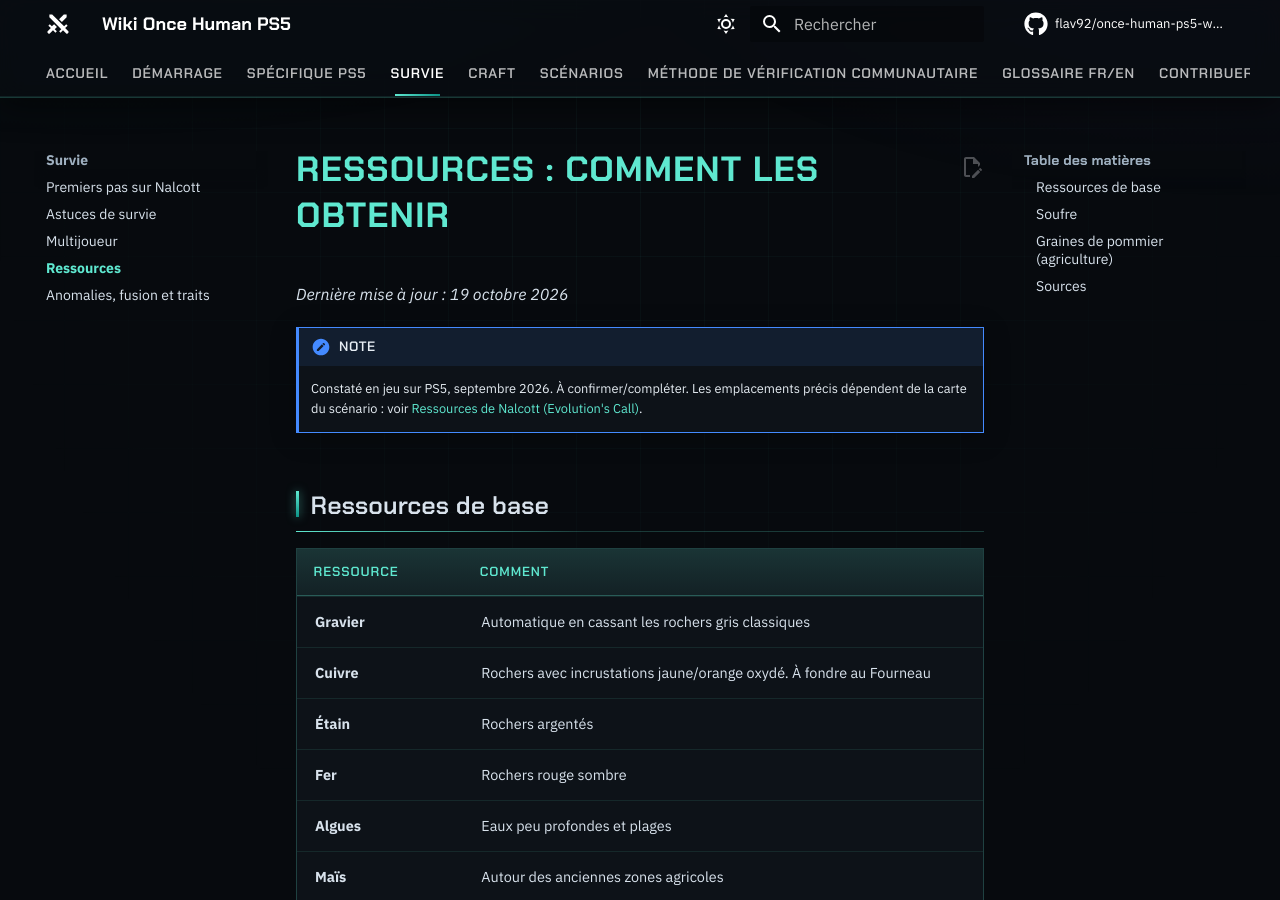
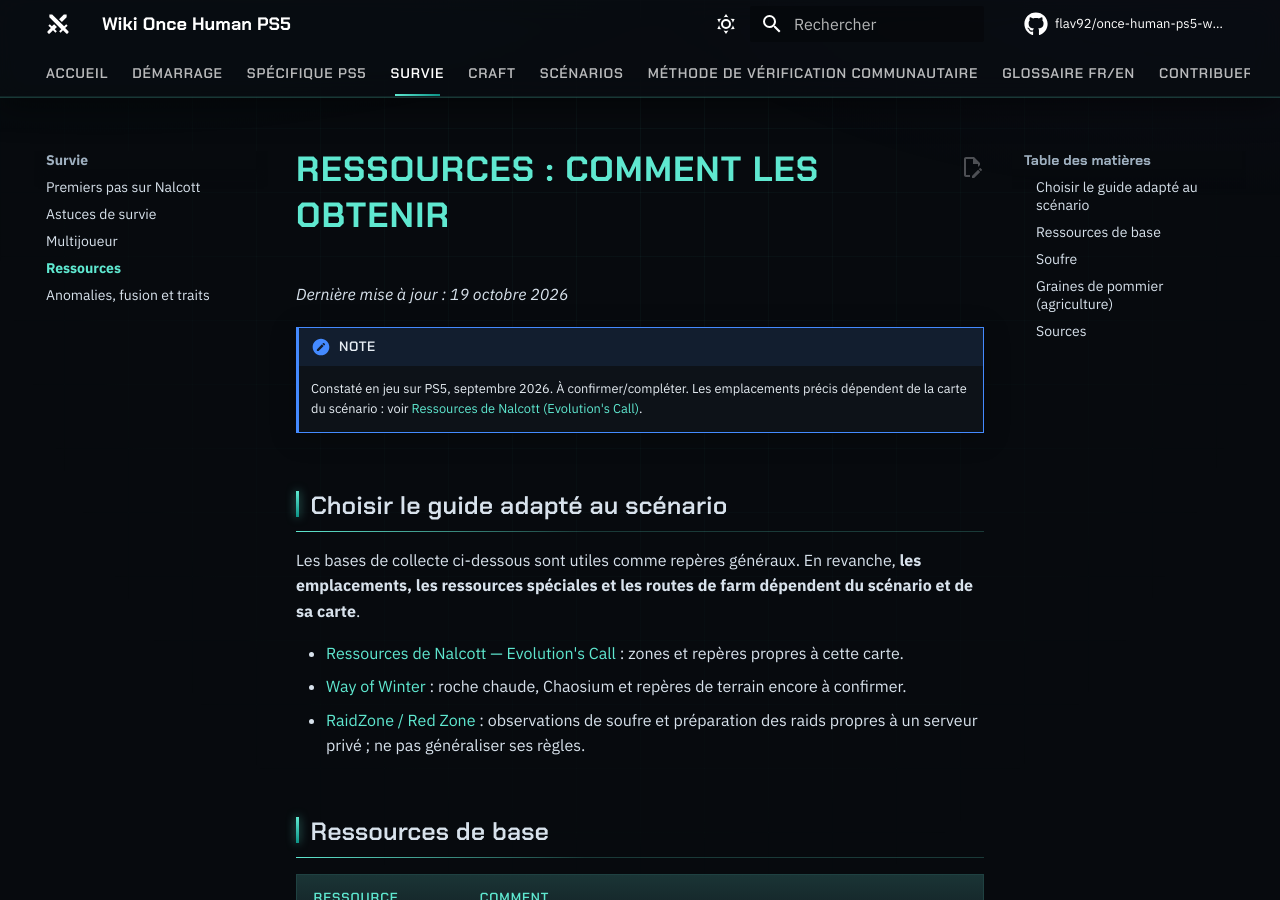
Before and after one commit to flav92/once-human-ps5-wiki, an MkDocs documentation site: the page built from docs/jeu/ressources.md, in a window 1280 px wide and 900 px high. Built offline with MkDocs 1.6.1 and Material for MkDocs 9.7.7, drawn with Linux system fonts in a browser that asks for light colours; comment, search, counter and statistics services are not loaded.

Commit message:
Relie les ressources communes aux guides propres à chaque scénario

```diff
--- a/docs/jeu/ressources.md
+++ b/docs/jeu/ressources.md
@@ -4,6 +4,14 @@
 
 !!! note
     Constaté en jeu sur PS5, septembre 2026. À confirmer/compléter. Les emplacements précis dépendent de la carte du scénario : voir [Ressources de Nalcott (Evolution's Call)](../scenarios/evolutions-call/ressources.md).
+
+## Choisir le guide adapté au scénario
+
+Les bases de collecte ci-dessous sont utiles comme repères généraux. En revanche, **les emplacements, les ressources spéciales et les routes de farm dépendent du scénario et de sa carte**.
+
+- [Ressources de Nalcott — Evolution's Call](../scenarios/evolutions-call/ressources.md) : zones et repères propres à cette carte.
+- [Way of Winter](../scenarios/way-of-winter.md#roche-chaude) : roche chaude, Chaosium et repères de terrain encore à confirmer.
+- [RaidZone / Red Zone](../scenarios/raidzone.md#préparation-des-raids-et-gestion-du-soufre) : observations de soufre et préparation des raids propres à un serveur privé ; ne pas généraliser ses règles.
 
 ## Ressources de base
 
```
